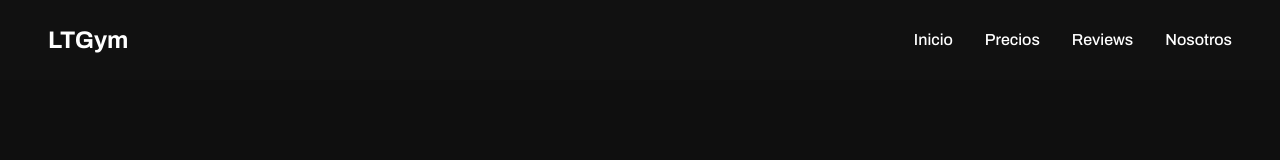
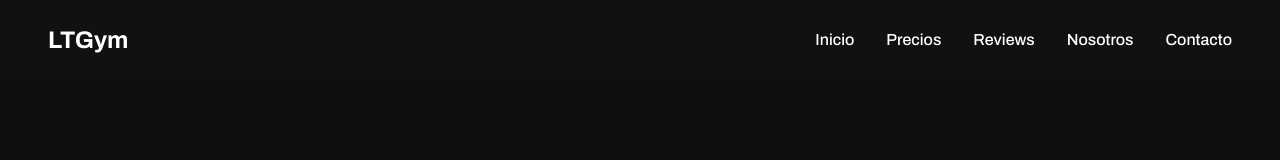
Before and after one commit to LukaCaceres/ltgym, a React (Vite) app: page / in a window 1280 px wide. Shown: the top 160 px of the page. Built offline with nearby package versions, Linux system fonts and the light colour scheme.

Commit message:
feat(navigation): add contact section to navigation

```diff
--- a/src/components/Footer.jsx
+++ b/src/components/Footer.jsx
@@ -67,6 +67,11 @@ const Footer = () => {
                             Nosotros
                         </a>
                     </li>
+                    <li>
+                        <a href="#contacto">
+                            Contacto
+                        </a>
+                    </li>
                 </ul>
             </section>
 
--- a/src/components/Navbar.jsx
+++ b/src/components/Navbar.jsx
@@ -44,6 +44,12 @@ function Navbar() {
             Nosotros
           </a>
         </li>
+
+         <li>
+          <a href="#contacto" onClick={closeMenu}>
+            Contacto
+          </a>
+        </li>
       </ul>
     </nav>
   );
```
